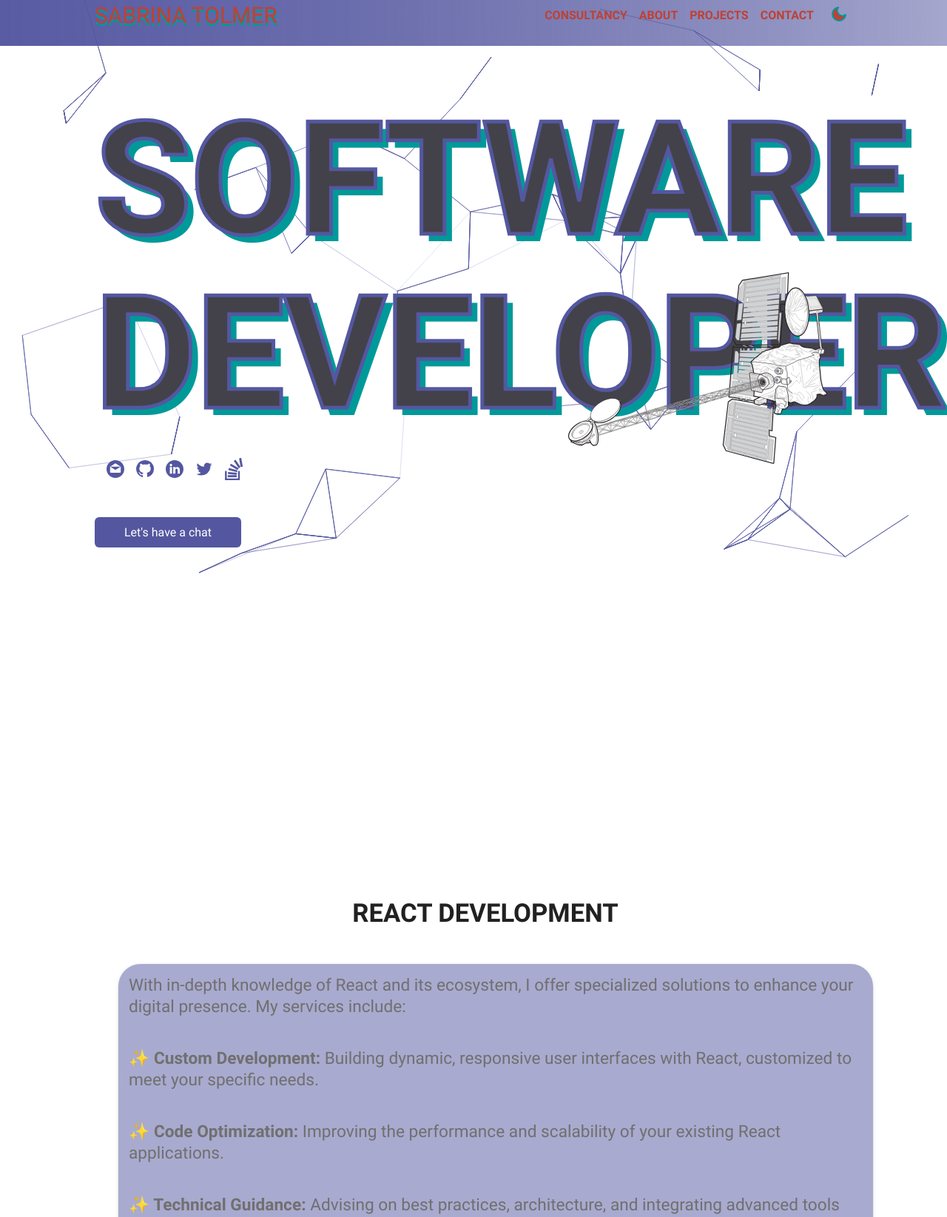
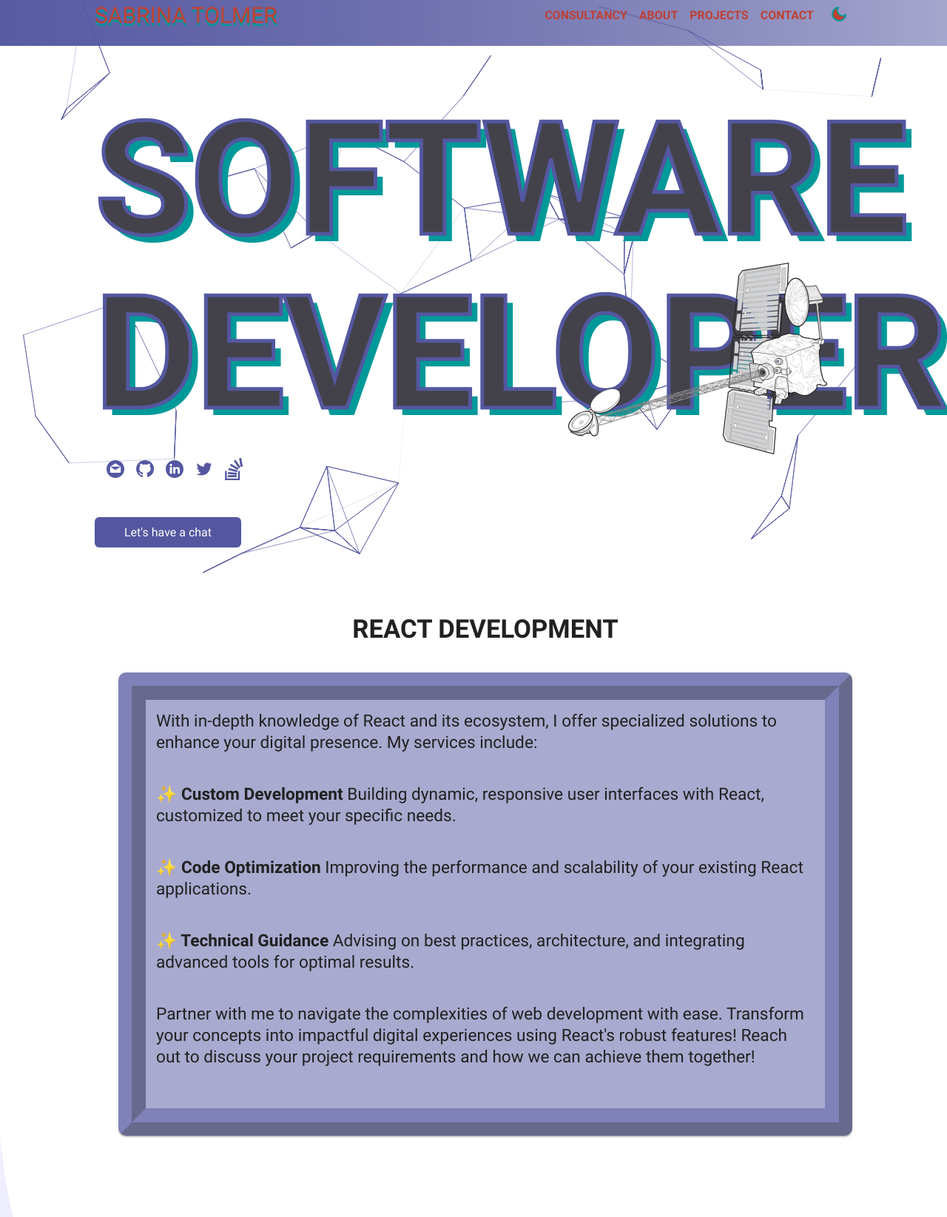
Before and after one commit to sabritol/sabrinatolmerdev, a Gatsby site: page / in a window 1280 px wide. Shown: the part 21-1666 px from the top of the page at 74% size. Built offline with nearby package versions, Linux system fonts and the light colour scheme; Gatsby itself is replaced by a stand-in of ours.

Commit message:
fix: consultacy wraper

```diff
--- a/src/components/common/Container/index.js
+++ b/src/components/common/Container/index.js
@@ -1,4 +1,4 @@
-import styled from 'styled-components';
+import styled from "styled-components";
 
 export const Container = styled.div`
   max-width: 1280px;
--- a/src/components/landing/Consultancy/index.jsx
+++ b/src/components/landing/Consultancy/index.jsx
@@ -4,7 +4,7 @@ import React, { useContext } from "react";
 import { Container } from "components/common";
 // import Sabrina from "../../../assets/illustrations/sabrina.jpeg";
 import { Details } from "../Skills/styles";
-import { Wrapper, ConsultancyWrapper, ConsulWrapper } from "./styles";
+import { Wrapper, ConsultancyWrapper, TextlWrapper } from "./styles";
 import { ThemeContext } from "providers/ThemeProvider";
 
 export const Consultancy = () => {
@@ -15,23 +15,24 @@ export const Consultancy = () => {
       <ConsultancyWrapper as={Container}>
         <Details theme={theme}>
           <h2> React Development</h2>
-          <ConsulWrapper>
+          <TextlWrapper theme={theme}>
+            <div style={{ padding: "14px" }}>
               <p>
                 With in-depth knowledge of React and its ecosystem, I offer
                 specialized solutions to enhance your digital presence. My
                 services include:
               </p>
               <p>
-              <strong> ✨ Custom Development:</strong> Building dynamic,
+                <strong> ✨ Custom Development</strong> Building dynamic,
                 responsive user interfaces with React, customized to meet your
                 specific needs.
               </p>
               <p>
-              <strong> ✨ Code Optimization:</strong> Improving the performance
+                <strong> ✨ Code Optimization</strong> Improving the performance
                 and scalability of your existing React applications.
               </p>
               <p>
-              <strong> ✨ Technical Guidance:</strong> Advising on best
+                <strong> ✨ Technical Guidance</strong> Advising on best
                 practices, architecture, and integrating advanced tools for
                 optimal results.
               </p>
@@ -41,7 +42,8 @@ export const Consultancy = () => {
                 experiences using React's robust features! Reach out to discuss
                 your project requirements and how we can achieve them together!
               </p>
-          </ConsulWrapper>
+            </div>
+          </TextlWrapper>
         </Details>
       </ConsultancyWrapper>
     </Wrapper>
--- a/src/components/landing/Consultancy/styles.js
+++ b/src/components/landing/Consultancy/styles.js
@@ -8,134 +8,144 @@ export const Wrapper = styled.div`
 `;
 
 export const ConsultancyWrapper = styled.div`
-  position: relative;
-  padding: 4rem 0;
-  display: flex;
-  flex-direction: column;
+  /* position: relative; */
+
+  /* display: flex; */
+  align-items: center;
+
   min-height: auto;
   align-items: center;
-  justify-content: space-between;
-  margin-top: 20rem;
+  /* justify-content: space-between; */
+
   p {
     color: ${({ theme }) => (theme === "dark" ? "#c7c7c7" : "#707070")};
   }
   @media (max-width: 960px) {
     flex-direction: column;
-    margin-top: 10rem;
+    margin-top: 4rem;
+    padding: 4rem 0;
   }
 `;
 
-export const SkillsColumn = styled.div`
-  flex: 1;
-  height: 512px;
-  margin: 0 2.5rem;
-  padding: 3rem 2rem;
-  display: flex;
-  flex-flow: column;
-  align-items: center;
-  justify-content: start;
-  text-align: center;
-  // background-color: #612478;
-  color: ${({ theme }) => (theme === "light" ? "#212121" : "#fff")};
-  border-radius: 50 px;
-  box-shadow: 0 2px 2px 0 rgba(0, 0, 0, 0.14), 0 3px 1px -2px rgba(0, 0, 0, 0.2),
-    0 1px 5px 0 rgba(0, 0, 0, 0.12);
-  h3 {
-    font-size: 18pt;
-  }
-  ul {
-    margin-left: 0;
-    li {
-      list-style-type: none;
-      font-size: 11pt;
-    }
-  }
-  hr {
-    background: hsl(283.9, 80.8%, 40.8%);
-    width: 50%;
-  }
-  .cta {
-    margin-top: auto;
-  }
-  @media (max-width: 960px) {
-    padding: 2rem 0;
-    width: 100%;
-    margin: 0 0 3rem;
-  }
-`;
-export const Details = styled.div`
-  flex: 1;
+// columnas codigo
+// export const SkillsColumn = styled.div`
+//   flex: 1;
+//   height: 512px;
+//   margin: 0 2.5rem;
+//   /* padding: 3rem 2rem; */
+//   display: flex;
+//   flex-flow: column;
+//   align-items: center;
+//   justify-content: start;
+//   text-align: center;
+//   // background-color: #612478;
+//   color: ${({ theme }) => (theme === "light" ? "#212121" : "#fff")};
+//   border-radius: 50 px;
+//   box-shadow:
+//     0 2px 2px 0 rgba(0, 0, 0, 0.14),
+//     0 3px 1px -2px rgba(0, 0, 0, 0.2),
+//     0 1px 5px 0 rgba(0, 0, 0, 0.12);
+//   h3 {
+//     font-size: 18pt;
+//   }
+//   ul {
+//     margin-left: 0;
+//     li {
+//       list-style-type: none;
+//       font-size: 11pt;
+//     }
+//   }
+//   hr {
+//     background: hsl(283.9, 80.8%, 40.8%);
+//     width: 50%;
+//   }
+//   .cta {
+//     margin-top: auto;
+//   }
+//   @media (max-width: 960px) {
+//     padding: 2rem 0;
+//     width: 100%;
+//     margin: 0 0 3rem;
+//   }
+// `;
+// export const Details = styled.div`
+//   flex: 1;
 
-  @media (max-width: 960px) {
-    width: 100%;
-    margin-bottom: 2rem;
-  }
+//   @media (max-width: 960px) {
+//     width: 100%;
+//     margin-bottom: 2rem;
+//   }
 
-  h2 {
-    margin-bottom: 2rem;
-    font-size: 36pt;
-    color: ${({ theme }) => (theme === "light" ? "#707070" : "#e6e6e6")};
+//   h2 {
+//     margin-bottom: 2rem;
+//     font-size: 36pt;
+//     color: ${({ theme }) => (theme === "light" ? "#707070" : "#e6e6e6")};
 
-    @media (max-width: 960px) {
-      mix-blend-mode: ${({ theme }) =>
-        theme === "light" ? "unset" : "difference"};
-    }
+//     @media (max-width: 960px) {
+//       mix-blend-mode: ${({ theme }) =>
+//         theme === "light" ? "unset" : "difference"};
+//     }
 
-    @media (max-width: 680px) {
-      font-size: 30pt;
-    }
-  }
+//     @media (max-width: 680px) {
+//       font-size: 30pt;
+//     }
+//   }
 
-  h4 {
-    margin-bottom: 2.5rem;
-    font-size: 32pt;
-    font-weight: normal;
-    color: ${({ theme }) => (theme === "light" ? "#707070" : "#e6e6e6")};
+//   h4 {
+//     margin-bottom: 2.5rem;
+//     font-size: 32pt;
+//     font-weight: normal;
+//     color: ${({ theme }) => (theme === "light" ? "#707070" : "#e6e6e6")};
 
-    @media (max-width: 960px) {
-      mix-blend-mode: ${({ theme }) =>
-        theme === "light" ? "unset" : "difference"};
-    }
+//     @media (max-width: 960px) {
+//       mix-blend-mode: ${({ theme }) =>
+//         theme === "light" ? "unset" : "difference"};
+//     }
 
-    @media (max-width: 680px) {
-      font-size: 26pt;
-    }
-  }
-`;
+//     @media (max-width: 680px) {
+//       font-size: 26pt;
+//     }
+//   }
+// `;
 
-export const Thumbnail = styled.div`
-  flex: 1;
+// export const Thumbnail = styled.div`
+//   flex: 1;
 
-  @media (max-width: 960px) {
-    width: 100%;
-  }
-`;
+//   @media (max-width: 960px) {
+//     width: 100%;
+//   }
+// `;
 
-export const ProfilePicture = styled.div`
-  width: 100;
-  height: auto;
+// export const ProfilePicture = styled.div`
+//   width: 100;
+//   height: auto;
 
-  img.profile-pic {
-    width: 100%;
-    height: auto;
-    border-radius: 50%;
-    max-width: 220px;
-    max-height: 220px;
-  }
-`;
+//   img.profile-pic {
+//     width: 100%;
+//     height: auto;
+//     border-radius: 50%;
+//     max-width: 220px;
+//     max-height: 220px;
+//   }
+// `;
 
-export const ConsulWrapper = styled.div`
-  border-radius: 30px;
-  margin-top: 5%;
-  padding: 14px;
+export const TextlWrapper = styled.div`
+  border-radius: 10px;
+  margin-top: 4%;
+  box-sizing: border-box;
+  border: 10mm ridge rgba(84, 87, 160, 0.5);
   width: 100%;
   flex-direction: column;
   display: flex;
   justify-content: center;
   background-color: rgba(84, 87, 160, 0.5);
-  box-shadow: 0 2px 2px 0 rgba(0, 0, 0, 0.14), 0 3px 1px -2px rgba(0, 0, 0, 0.2),
+  box-shadow:
+    0 2px 2px 0 rgba(0, 0, 0, 0.14),
+    0 3px 1px -2px rgba(0, 0, 0, 0.2),
     0 1px 5px 0 rgba(0, 0, 0, 0.12);
-
+  p {
+    color: ${({ theme }) => (theme === "dark" ? "#fff" : "#212121")};
+  }
   h2 {
     text-transform: uppercase;
     font-size: 20pt;
--- a/src/components/landing/Intro/styles.js
+++ b/src/components/landing/Intro/styles.js
@@ -73,7 +73,8 @@ export const Details = styled.div`
     -webkit-text-stroke: 5px #5457a0;
 
     @media (max-width: 680px) {
-      -webkit-text-stroke: 6px #bf4134;
+      /* -webkit-text-stroke: 4px #bf4134; */
+      color: #bf4134;
       font-size: 60px;
       margin-bottom: 4rem;
       line-height: 1.8rem;
--- a/src/components/theme/Header/NavbarLinks/styles.js
+++ b/src/components/theme/Header/NavbarLinks/styles.js
@@ -28,7 +28,7 @@ export const Wrapper = styled.div`
 				    -webkit-text-stroke: 1px #008080;
 
 
-					margin-right: 1rem;
+					 margin-right: 1rem;
 
 					&:last-child {
 							margin-right: unset;
```
Lines whose indentation alone changed are shown as unchanged.
